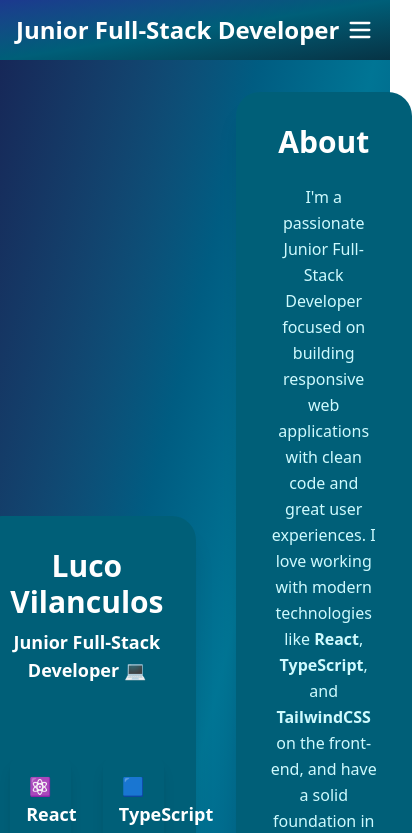
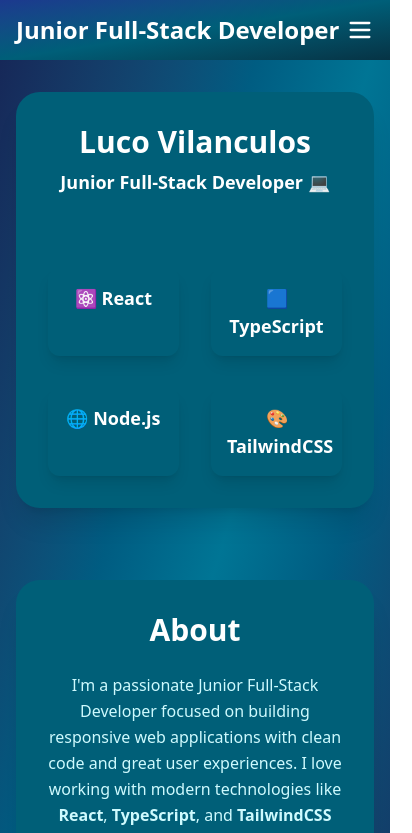
Before and after one commit to LucoVilanculos/portfolio-in-react, a React (Vite) app: page /home in a window 390 px wide. Shown: the top 833 px of the page, 412 px wide, since content can reach past the window. Built offline with nearby package versions, Linux system fonts and the light colour scheme.

Commit message:
chore: my profile

```diff
--- a/src/pages/home.tsx
+++ b/src/pages/home.tsx
@@ -14,7 +14,7 @@
       <Header title="Junior Full-Stack Developer" />
 
 
-        <main className="flex-1 px-4 py-8 flex justify-center items-center gap-10">
+        <main className="flex-1 px-4 py-8 flex flex-col md:flex-row justify-center items-center gap-10">
           {/* Card com Logo e Título */}
           <div className="bg-cyan-800 p-8 rounded-3xl shadow-xl flex flex-col items-center text-center max-w-lg w-full animate-fade-in-up">
             <h1 className="text-3xl md:text-4xl font-black">Luco Vilanculos</h1>
@@ -39,7 +39,7 @@
           </div>
 
           {/* Card com About */}
-          <div className="bg-cyan-800 p-8 rounded-3xl shadow-xl max-w-4xl w-300 animate-fade-in-up text-center">
+          <div className="bg-cyan-800 p-8 rounded-3xl shadow-xl max-w-xl w-full animate-fade-in-up text-center mt-8 md:mt-0">
             <h1 className="text-3xl md:text-4xl font-black">About</h1>
             <br />
 
@@ -58,7 +58,7 @@
 
             <button
               onClick={() => navigate("/project")}
-              className="mt-6 bg-white text-cyan-800  font-bold px-6 py-2 rounded-full shadow-md hover:bg-cyan-200 transition"
+              className="mt-6 bg-white text-cyan-800  font-bold px-6 py-2 rounded-full shadow-md hover:bg-cyan-700 hover:text-white transition"
             >
               View Projects 🚀
             </button>
```
